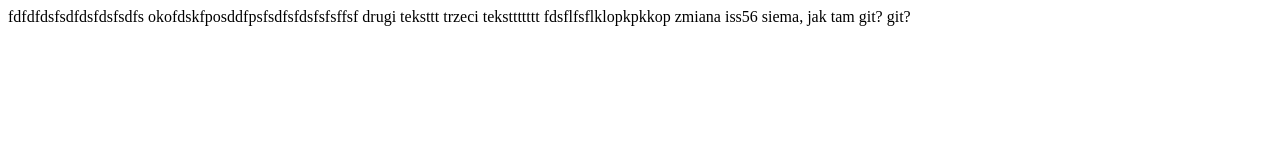
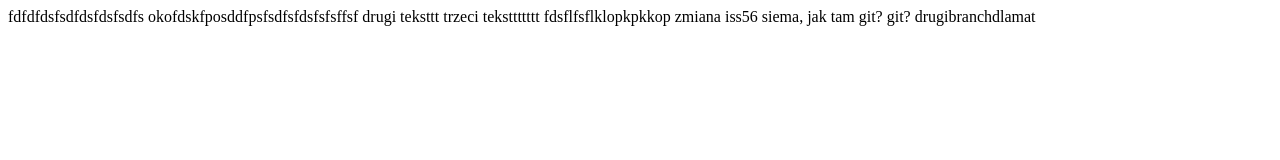
Before and after one commit to dominikmarkowski/zajeciagit, a plain HTML site: page index.html in a window 1280 px wide. Drawn offline with Linux system fonts and the light colour scheme.

Commit message:
commit dla mat

```diff
--- a/index.html
+++ b/index.html
@@ -14,5 +14,7 @@ fdsflfsflklopkpkkop
 
 zmiana iss56
 siema, jak tam git? git?
-</body>
+
+drugibranchdlamat
+</body  >
 </html>
```
